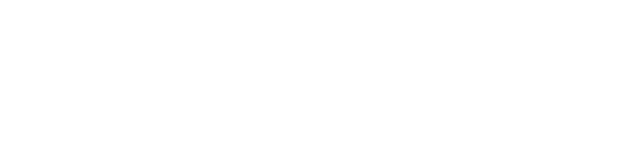
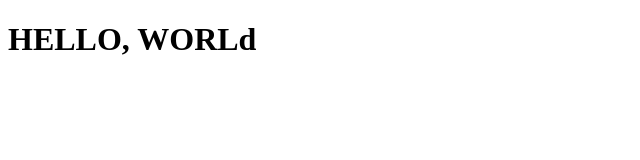
Before and after one commit to Observerfilex/obserex, a plain HTML site: page dynamic/index.html in a window 1280 px wide. Shown: the whole page, without its empty margins (0-640 px from the left). Drawn offline with Linux system fonts and the light colour scheme; files that its build step writes are made by us from their sources; files whose address does not match are found by name.

Commit message:
Update index.html
add hello world

```diff
--- a/dynamic/index.html
+++ b/dynamic/index.html
@@ -10,7 +10,7 @@
 <!-- """""""""""     MAIN PAGE """""""""""""-->
 <body>
 
-
+    <h1> HELLO, WORLd </h1>
 
     <!--  """""""  script part """""""-->
     <script src="main.js"></script>
```
